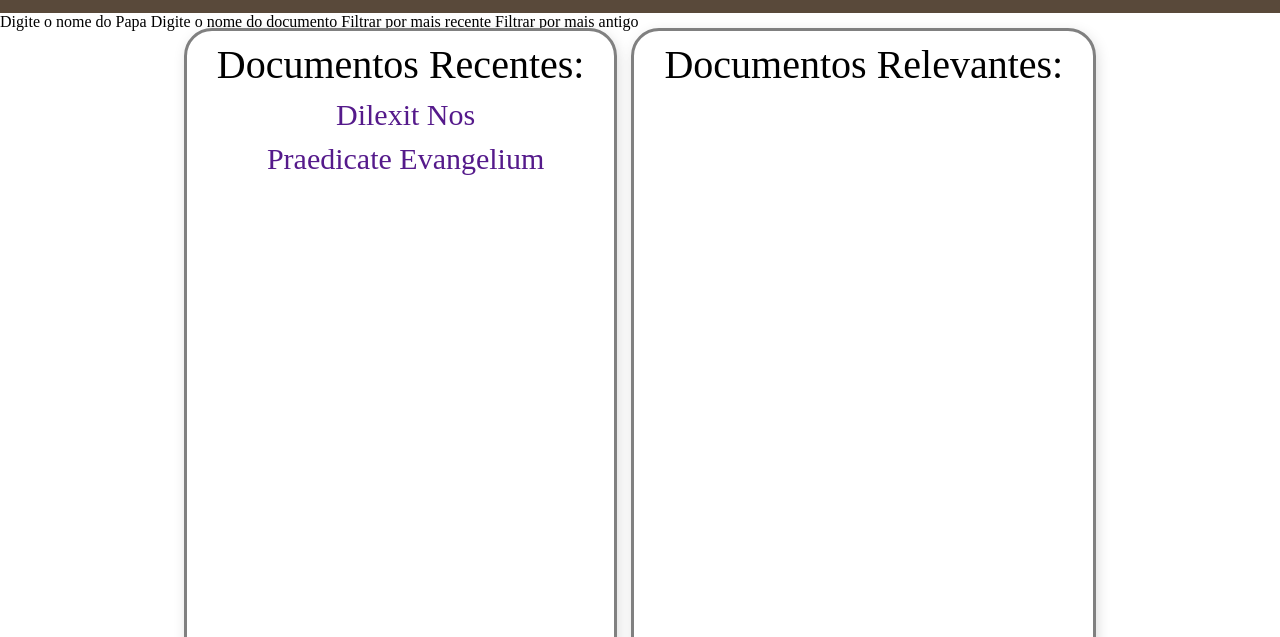
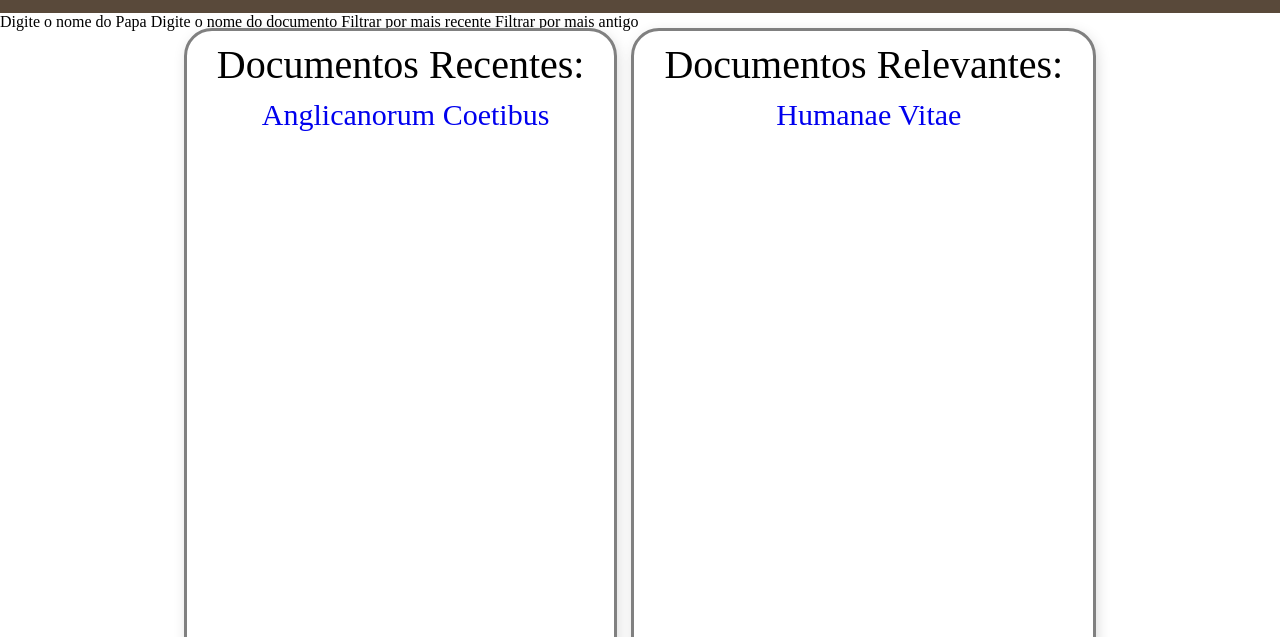
Before and after one commit to chapolim45/enciclicas-papais, a plain HTML site: page index.html in a window 1280 px wide. Shown: the part 163-800 px from the top of the page. Drawn offline with Linux system fonts and the light colour scheme.

Commit message:
Removidos os doumentos Dileixt Nos e Predicate Evangelium de Documentos Recentes e adicionados os documentos Anglicanorum Coetibsu e Humanae Vitae em Documentos Recentes e Documentos Relevantes respectivamente

```diff
--- a/index.html
+++ b/index.html
@@ -36,13 +36,20 @@
   <div class="container">
     <div class="documentosRecentes">
       Documentos Recentes:
-      <div class = "documento"> <li> <a href="">Dilexit Nos</a> </li> </div>
-      <div class = "documento"> <li> <a href="">Praedicate Evangelium</a> </li> </div>
+      <div class = "documento">
+        <li> <a href="anglicanorum coetibus.html">Anglicanorum Coetibus</a> </li>
+      </div>
+
     </div>
 
     <div class="documentosRelevantes">
       Documentos Relevantes:
+      <div class = "documento">
+        <li> <a href="humane vitae.html">Humanae Vitae</a> </li>
+      </div>
+
     </div>
+
   </div>
 
 
```
